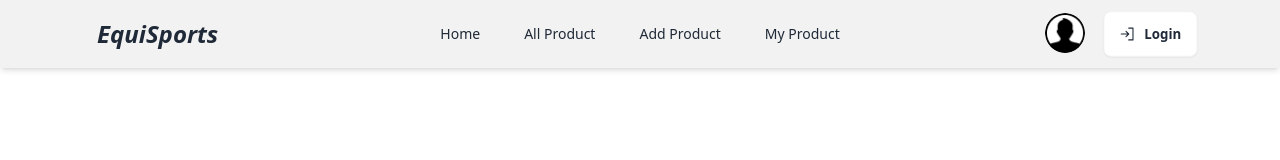
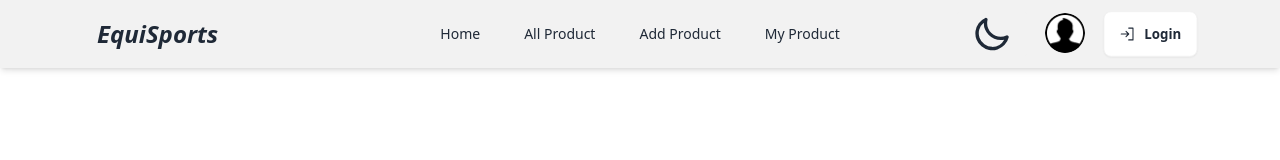
Before and after one commit to Yead191/equip-mart, a React (Vite) app: page /equipments/1 in a window 1280 px wide. Shown: the top 160 px of the page. Built offline with nearby package versions, Linux system fonts and the light colour scheme; no server answers.

Commit message:
theme added

```diff
--- a/src/components/Navbar.jsx
+++ b/src/components/Navbar.jsx
@@ -1,4 +1,4 @@
-import React, { useContext } from 'react';
+import React, { useContext, useState } from 'react';
 import { Link, NavLink, useNavigate } from 'react-router-dom';
 import userImg from '../assets/user.png'
 
@@ -8,8 +8,8 @@
 import { AuthContext } from '../AuthProvider/AuthProvider';
 
 
+const Navbar = () => {
 
-const Navbar = () => {
     const navigate = useNavigate()
     const { user, logOut } = useContext(AuthContext)
     const handleSignOut = () => {
@@ -30,9 +30,17 @@
         <li><NavLink to='/myEquipments' >My Product</NavLink></li>
 
     </div >
+    const [theme, setTheme] = useState("light");
+
+    const toggleTheme = () => {
+        const newTheme = theme === "light" ? "dark" : "light";
+        setTheme(newTheme);
+        document.documentElement.setAttribute("data-theme", newTheme);
+    };
+
 
     return (
-        <div className="navbar bg-base-200 shadow-md fixed top-0 z-50 lg:px-20">
+        <div className="navbar bg-base-200 shadow-md fixed top-0 z-50 lg:px-20 ">
             <div className="navbar-start">
                 <div className="dropdown">
                     <div tabIndex={0} role="button" className="btn btn-ghost lg:hidden">
@@ -65,7 +73,28 @@
 
                 </ul>
             </div>
-            <div className="navbar-end gap-3">
+            <div className="navbar-end gap-3 ">
+                <button className="btn shadow-none" onClick={toggleTheme}>
+                    {theme === "light" ?
+                        <svg
+                            className="swap-on h-10 w-10 fill-current"
+                            xmlns="http://www.w3.org/2000/svg"
+                            viewBox="0 0 24 24">
+                            <path
+                                d="M21.64,13a1,1,0,0,0-1.05-.14,8.05,8.05,0,0,1-3.37.73A8.15,8.15,0,0,1,9.08,5.49a8.59,8.59,0,0,1,.25-2A1,1,0,0,0,8,2.36,10.14,10.14,0,1,0,22,14.05,1,1,0,0,0,21.64,13Zm-9.5,6.69A8.14,8.14,0,0,1,7.08,5.22v.27A10.15,10.15,0,0,0,17.22,15.63a9.79,9.79,0,0,0,2.1-.22A8.11,8.11,0,0,1,12.14,19.73Z" />
+                        </svg>
+
+                        :
+                        <svg
+                            className="swap-off h-10 w-10 fill-current"
+                            xmlns="http://www.w3.org/2000/svg"
+                            viewBox="0 0 24 24">
+                            <path
+                                d="M5.64,17l-.71.71a1,1,0,0,0,0,1.41,1,1,0,0,0,1.41,0l.71-.71A1,1,0,0,0,5.64,17ZM5,12a1,1,0,0,0-1-1H3a1,1,0,0,0,0,2H4A1,1,0,0,0,5,12Zm7-7a1,1,0,0,0,1-1V3a1,1,0,0,0-2,0V4A1,1,0,0,0,12,5ZM5.64,7.05a1,1,0,0,0,.7.29,1,1,0,0,0,.71-.29,1,1,0,0,0,0-1.41l-.71-.71A1,1,0,0,0,4.93,6.34Zm12,.29a1,1,0,0,0,.7-.29l.71-.71a1,1,0,1,0-1.41-1.41L17,5.64a1,1,0,0,0,0,1.41A1,1,0,0,0,17.66,7.34ZM21,11H20a1,1,0,0,0,0,2h1a1,1,0,0,0,0-2Zm-9,8a1,1,0,0,0-1,1v1a1,1,0,0,0,2,0V20A1,1,0,0,0,12,19ZM18.36,17A1,1,0,0,0,17,18.36l.71.71a1,1,0,0,0,1.41,0,1,1,0,0,0,0-1.41ZM12,6.5A5.5,5.5,0,1,0,17.5,12,5.51,5.51,0,0,0,12,6.5Zm0,9A3.5,3.5,0,1,1,15.5,12,3.5,3.5,0,0,1,12,15.5Z" />
+                        </svg>
+
+                    }
+                </button>
                 <div className="dropdown dropdown-end">
                     <div tabIndex={0} role="button" className="btn btn-ghost btn-circle avatar">
                         <div className={`w-10 rounded-full hover:${user?.displayName}`} >
@@ -112,7 +141,7 @@
                             :
                             <Link to='/login' className="btn bg-base-100 "><PiSignIn className='text-lg' /> Login</Link>
                     }
-                            {/* <Link to='/login' className="btn bg-base-100 "><PiSignIn className='text-lg' /> Login</Link> */}
+                    {/* <Link to='/login' className="btn bg-base-100 "><PiSignIn className='text-lg' /> Login</Link> */}
 
 
                 </div>
--- a/tailwind.config.js
+++ b/tailwind.config.js
@@ -15,4 +15,7 @@
   plugins: [
     require('daisyui'),
   ],
+  daisyui: {
+    themes: ["light", "dark"],
+  },
 }
```
